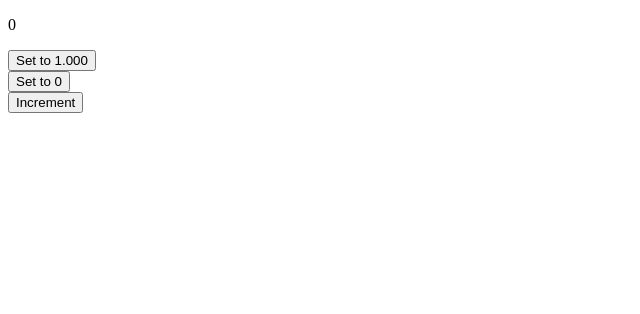
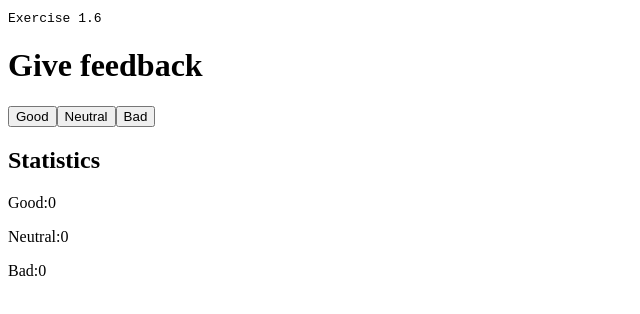
Before and after one commit to lonchanick/fullstackopen, a React (Vite) app in the folder Part1/1.2Course-Information-step-1 - Copy/newApp/: page / in a window 1280 px wide. Shown: the top 314 px of the page, without its empty margins (0-640 px from the left). Built offline with nearby package versions, Linux system fonts and the light colour scheme.

Commit message:
exercise 1.6 done

```diff
--- a/Part1/1.2Course-Information-step-1 - Copy/newApp/src/App.jsx
+++ b/Part1/1.2Course-Information-step-1 - Copy/newApp/src/App.jsx
@@ -2,19 +2,25 @@ import {useState} from 'react'
 import Button from './Button'
 
 const App = () =>{
-  const [val, setVal] = useState(0);
+  const [good, setGood] = useState(0);
+  const [neutral, setNeutral] = useState(0);
+  const [bad, setBad] = useState(0);
 
-  const clickHandler = (num)=> setVal(num)
+  const evHandSetGood = (val)=> setGood(val);
+  const evHandSetNeutral = (val)=> setNeutral(val);
+  const evHandSetBad = (val)=> setBad(val);
 
   return(
     <>
-    <p>{val}</p>
-    <Button fnReference = {()=> clickHandler(1000)} text = 'Set to 1.000' /><br></br>
-    {/* <button onClick = {()=>clickHandler(1000)} >Set to 1.000</button> */}
-    <Button fnReference = {()=> clickHandler(0)} text = 'Set to 0' /><br></br>
-    {/* <button onClick = {()=>clickHandler(0)} >Set to 0</button> */}
-    <Button fnReference = {()=> clickHandler(val+1)} text = 'Increment' /><br></br>
-    {/* <button onClick = {()=>clickHandler(val+1)} >Increment + 1</button> */}
+    <code>Exercise 1.6</code>
+    <h1>Give feedback</h1>
+    <Button fnReference={()=>evHandSetGood(good +1)} text = 'Good'/>
+    <Button fnReference={()=>evHandSetNeutral(neutral +1)} text = 'Neutral'/>
+    <Button fnReference={()=>evHandSetBad(bad +1)} text = 'Bad'/>
+    <h2>Statistics</h2>
+    <p><span>Good:</span><span>{good}</span></p>
+    <p><span>Neutral:</span><span>{neutral}</span></p>
+    <p><span>Bad:</span><span>{bad}</span></p>
     </>
   )
 }
```
